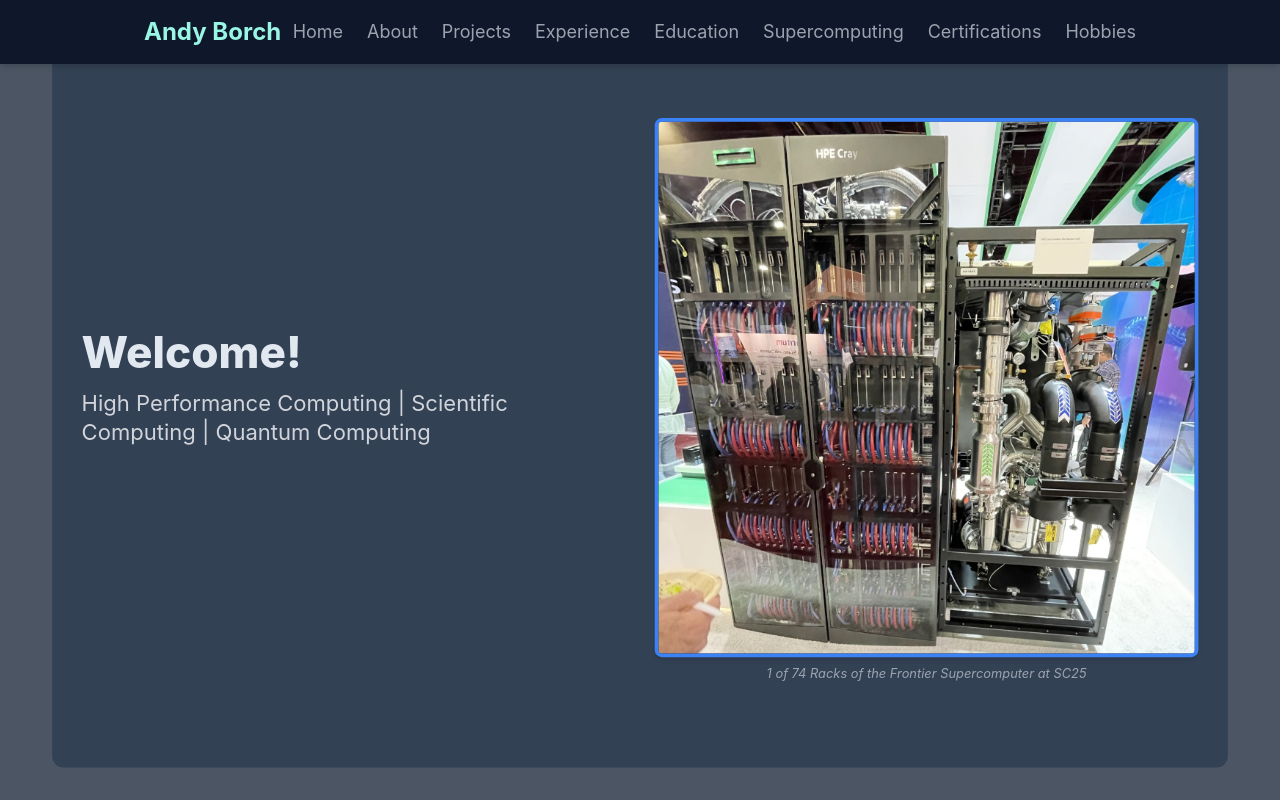
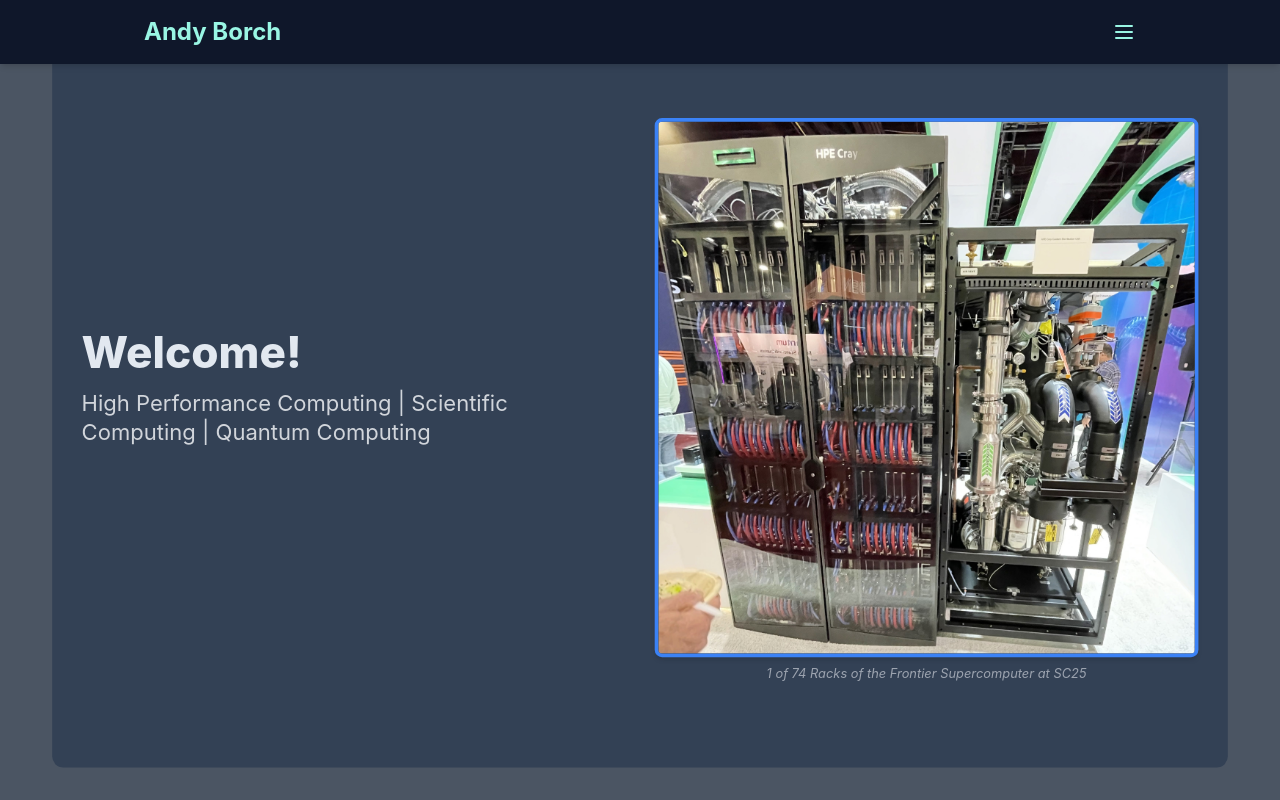
Before and after one commit to Andy-Borch/Personal-Website, a React (Create React App) app: page / in a window 1280 px wide. Shown: the top 800 px of the page. Built offline with nearby package versions, Linux system fonts and the light colour scheme.

Commit message:
Redid header to work with mobile device

```diff
--- a/src/PersonalWebsite.js
+++ b/src/PersonalWebsite.js
@@ -1,27 +1,30 @@
-import React, { createContext, useState, useEffect, useRef } from 'react'; // Import useRef
-import { Card, CardContent } from './card'; // Ensure the 'card' component is imported correctly
-import { ExternalLink } from 'lucide-react';
-// Import necessary hooks from framer-motion
-import { motion, useScroll, useTransform } from 'framer-motion';
+import React, { createContext, useState, useEffect, useRef } from 'react';
+import { Card, CardContent } from './card';
+import { ExternalLink, Menu } from 'lucide-react';
+import { motion, useScroll, useTransform, AnimatePresence } from 'framer-motion';
 import { LineChart, Line, XAxis, YAxis, Tooltip, CartesianGrid } from 'recharts';
 
-// Create a context for sections (used in the app)
 const SectionContext = createContext();
 
 export default function PersonalWebsite() {
   const [sections] = useState([
-    'home',
-    'about',
-    'education',
-    'experience',
-    'projects',
-    'hobbies',
-    'certifications',
-    'supercomputing',
+    'home', 'about', 'education', 'experience', 'projects',
+    'hobbies', 'certifications', 'supercomputing',
   ]);
+  const [menuOpen, setMenuOpen] = useState(false);
+  const navRef = useRef();
 
+  const toggleMenu = () => setMenuOpen(prev => !prev);
 
-  // --- Refs for each section ---
+  const handleLinkClick = (e, targetId) => {
+    e.preventDefault();
+    const targetElement = document.getElementById(targetId);
+    if (targetElement) {
+      targetElement.scrollIntoView({ behavior: 'smooth', block: 'start' });
+      setTimeout(() => setMenuOpen(false), 600);
+    }
+  };
+
   const homeRef = useRef(null);
   const aboutRef = useRef(null);
   const experienceRef = useRef(null);
@@ -31,26 +34,15 @@ export default function PersonalWebsite() {
   const supercomputingRef = useRef(null);
   const certificationsRef = useRef(null);
 
-  // --- Scroll and Transform logic for EACH section ---
-
-  // Helper function to create scroll/transform logic
   const useSectionScale = (ref) => {
     const { scrollYProgress } = useScroll({
       target: ref,
-      // Offset determines when the animation starts and ends relative to the viewport.
-      // "start end": Animation starts when the top of the target hits the bottom of the viewport.
-      // "end start": Animation ends when the bottom of the target hits the top of the viewport.
       offset: ["start end", "end start"]
     });
-
-    // Map scrollYProgress (0 to 1) to scale (0.9 -> 1 -> 0.9)
-    // It scales up to 1 when the center of the section is in the center of the viewport (scrollYProgress = 0.5)
     const scale = useTransform(scrollYProgress, [0, 0.5, 1], [0.9, 1, 0.9]);
-
     return { scale };
   };
 
-  // Apply the hook to each section
   const { scale: homeScale } = useSectionScale(homeRef);
   const { scale: aboutScale } = useSectionScale(aboutRef);
   const { scale: experienceScale } = useSectionScale(experienceRef);
@@ -60,7 +52,6 @@ export default function PersonalWebsite() {
   const { scale: supercomputingScale } = useSectionScale(supercomputingRef);
   const { scale: certificationsScale } = useSectionScale(certificationsRef);
 
-
   const projectData = [
     { name: "Bubble", time: 35 },
     { name: "Quick", time: 8 },
@@ -68,54 +59,54 @@ export default function PersonalWebsite() {
     { name: "Merge", time: 10 },
   ];
 
-  // Smooth scroll to sections when a link is clicked (Keep this)
-  useEffect(() => {
-    const links = document.querySelectorAll('a[href^="#"]');
-    links.forEach((link) => {
-      const clickHandler = (e) => {
-        e.preventDefault();
-        const targetId = link.getAttribute('href').substring(1);
-        const targetElement = document.getElementById(targetId);
-
-        if (targetElement) { // Check if element exists
-            targetElement.scrollIntoView({
-              behavior: 'smooth',
-              block: 'start',
-            });
-        }
-      };
-      link.addEventListener('click', clickHandler);
-
-      // Cleanup function to remove the specific handler
-      return () => {
-        link.removeEventListener('click', clickHandler);
-      };
-    });
-
-    // No dependencies needed if querySelectorAll is run once on mount
-  }, []); // Empty dependency array ensures this runs only once
+  const navLinks = [
+    { id: 'home', label: 'Home' },
+    { id: 'about', label: 'About' },
+    { id: 'projects', label: 'Projects' },
+    { id: 'experience', label: 'Experience' },
+    { id: 'education', label: 'Education' },
+    { id: 'supercomputing', label: 'Supercomputing' },
+    { id: 'certifications', label: 'Certifications' },
+    { id: 'hobbies', label: 'Hobbies' },
+  ];
 
   return (
     <SectionContext.Provider value={sections}>
-      {/* Ensure scroll-smooth is present for the anchor link scrolling */}
       <div className="bg-gray-600 text-gray-900 scroll-smooth">
-        {/* Header Section with navigation links (Keep as is) */}
         <header className="fixed w-full bg-slate-900 shadow-md z-10 top-0 left-0 transition-all duration-300">
-          <nav className="flex justify-between items-center p-4 max-w-5xl mx-auto">
+          <nav className="flex justify-between items-center p-4 max-w-5xl mx-auto relative" ref={navRef}>
             <h1 className="text-2xl font-bold text-teal-200 hover:text-teal-400 transition-colors duration-300">Andy Borch</h1>
-            <ul className="flex space-x-6">
-               {/* Navigation Links - No change needed here */}
-                <li><a href="#home" className="text-lg text-gray-400 hover:text-teal-400 transition-colors duration-300 relative">Home<span className="absolute left-0 bottom-0 w-0 h-0.5 bg-teal-400 transition-all duration-300"></span></a></li>
-                <li><a href="#about" className="text-lg text-gray-400 hover:text-teal-400 transition-colors duration-300 relative">About<span className="absolute left-0 bottom-0 w-0 h-0.5 bg-teal-400 transition-all duration-300"></span></a></li>
-                <li><a href="#projects" className="text-lg text-gray-400 hover:text-teal-400 transition-colors duration-300 relative">Projects<span className="absolute left-0 bottom-0 w-0 h-0.5 bg-teal-400 transition-all duration-300"></span></a></li>
-                <li><a href="#experience" className="text-lg text-gray-400 hover:text-teal-400 transition-colors duration-300 relative">Experience<span className="absolute left-0 bottom-0 w-0 h-0.5 bg-teal-400 transition-all duration-300"></span></a></li>
-                <li><a href="#education" className="text-lg text-gray-400 hover:text-teal-400 transition-colors duration-300 relative">Education<span className="absolute left-0 bottom-0 w-0 h-0.5 bg-teal-400 transition-all duration-300"></span></a></li>
-                <li><a href="#supercomputing" className="text-lg text-gray-400 hover:text-teal-400 transition-colors duration-300 relative">Supercomputing<span className="absolute left-0 bottom-0 w-0 h-0.5 bg-teal-400 transition-all duration-300"></span></a></li>
-                <li><a href="#certifications" className="text-lg text-gray-400 hover:text-teal-400 transition-colors duration-300 relative">Certifications<span className="absolute left-0 bottom-0 w-0 h-0.5 bg-teal-400 transition-all duration-300"></span></a></li>
-                <li><a href="#hobbies" className="text-lg text-gray-400 hover:text-teal-400 transition-colors duration-300 relative">Hobbies<span className="absolute left-0 bottom-0 w-0 h-0.5 bg-teal-400 transition-all duration-300"></span></a></li>
-            </ul>
+            <button onClick={toggleMenu} aria-label="Toggle Menu">
+              <Menu className="text-teal-200" />
+            </button>
+            <AnimatePresence>
+              {menuOpen && (
+                <motion.ul
+                  initial={{ height: 0, opacity: 0, y: -20 }}
+                  animate={{ height: 'auto', opacity: 1, y: 0 }}
+                  exit={{ height: 0, opacity: 0, y: -20 }}
+                  transition={{ duration: 0.3 }}
+                  className="absolute top-full left-0 w-full bg-slate-900 overflow-hidden"
+                >
+                  {navLinks.map(({ id, label }) => (
+                    <li key={id} className="border-b border-slate-700 py-2 px-4">
+                      <a
+                        href={`#${id}`}
+                        onClick={(e) => handleLinkClick(e, id)}
+                        className="block text-lg text-gray-400 hover:text-teal-400 transition-colors duration-300 relative"
+                      >
+                        {label}
+                        <span className="absolute left-0 bottom-0 w-0 h-0.5 bg-teal-400 transition-all duration-300"></span>
+                      </a>
+                    </li>
+                  ))}
+                </motion.ul>
+              )}
+            </AnimatePresence>
           </nav>
         </header>
+
+
 
         {/* --- Apply ref and style={{ scale }} to each section --- */}
 
@@ -159,7 +150,7 @@ export default function PersonalWebsite() {
              {/* Image/Icon Section */}
               <div className="flex justify-center">
               <img
-                src={`${process.env.PUBLIC_URL}/Profile-pic.png`}
+                src={`${process.env.PUBLIC_URL}/Profile-Pic.png`}
                 alt="Profile"
                 className="w-1/2 h-1/2 rounded-full shadow-md border-4 border-blue-500 hover:scale-105 transition-transform"
               />
@@ -472,7 +463,7 @@ export default function PersonalWebsite() {
 
     <div className="bg-slate-800 rounded-lg shadow-md p-6 w-full md:w-3/4 lg:w-1/2 flex flex-col md:flex-row items-center" style={{ minHeight: '15rem' }}>
       <img
-        src={`${process.env.PUBLIC_URL}/ORNL-cert.jpg`}
+        src={`${process.env.PUBLIC_URL}/ORNL-Cert.jpg`}
         alt="Hands-on HPC Certification"
         className="w-32 h-32 object-cover rounded-full shadow-md transform transition-all duration-500 ease-in-out hover:w-48"
         style={{ transformOrigin: '100% 0' }}
@@ -492,7 +483,7 @@ export default function PersonalWebsite() {
           <p className="text-sm text-gray-400">Issued: December 2024</p>
         </div>
         <img
-          src={`${process.env.PUBLIC_URL}/Udemy_cert.jpg`}
+          src={`${process.env.PUBLIC_URL}/Udemy_Cert.jpg`}
           alt="Udemy Certification"
           className="w-32 h-32 object-cover rounded-full shadow-md transform transition-all duration-500 ease-in-out hover:w-60 md:ml-6"
           style={{ transformOrigin: '100% 0' }}
```
